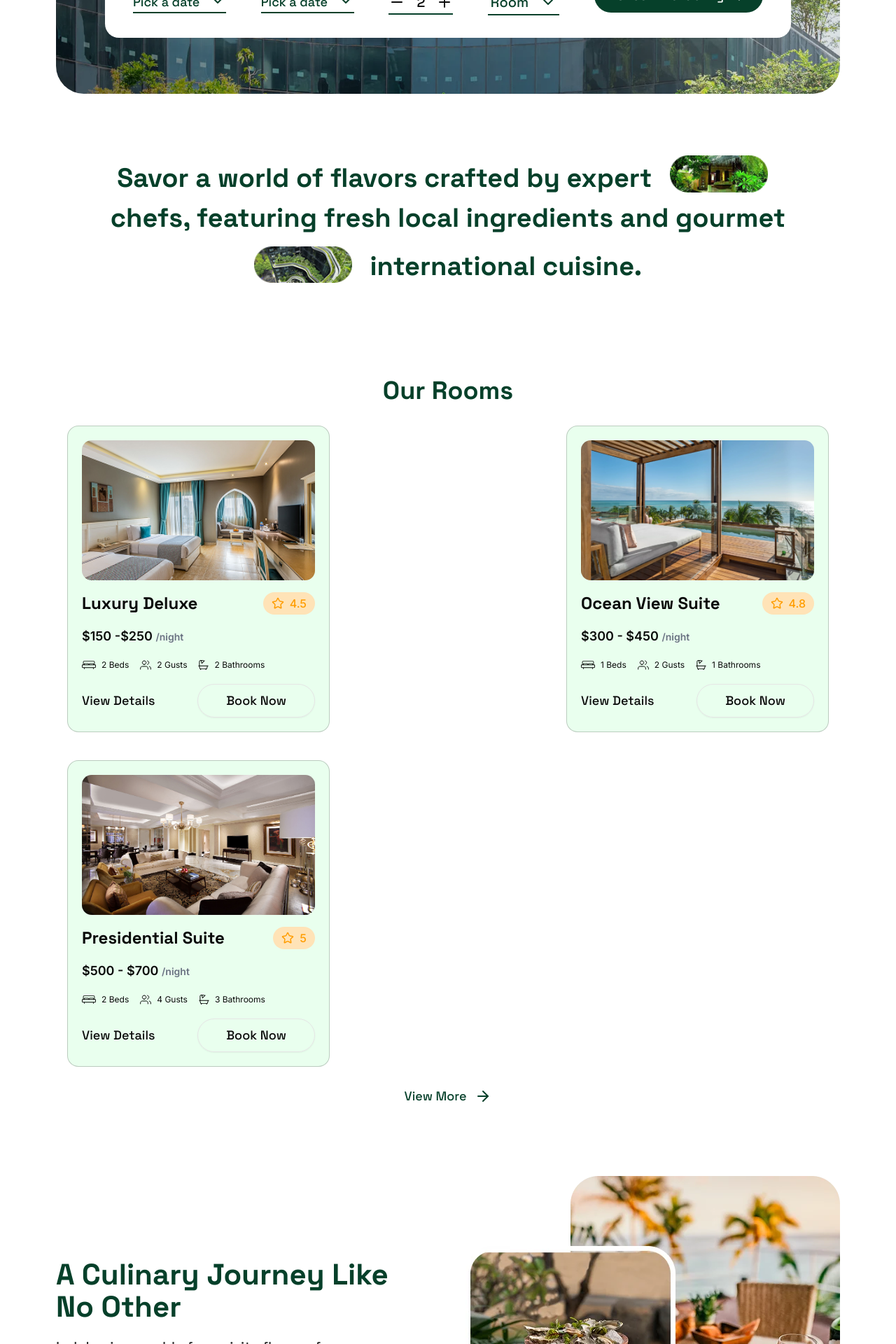
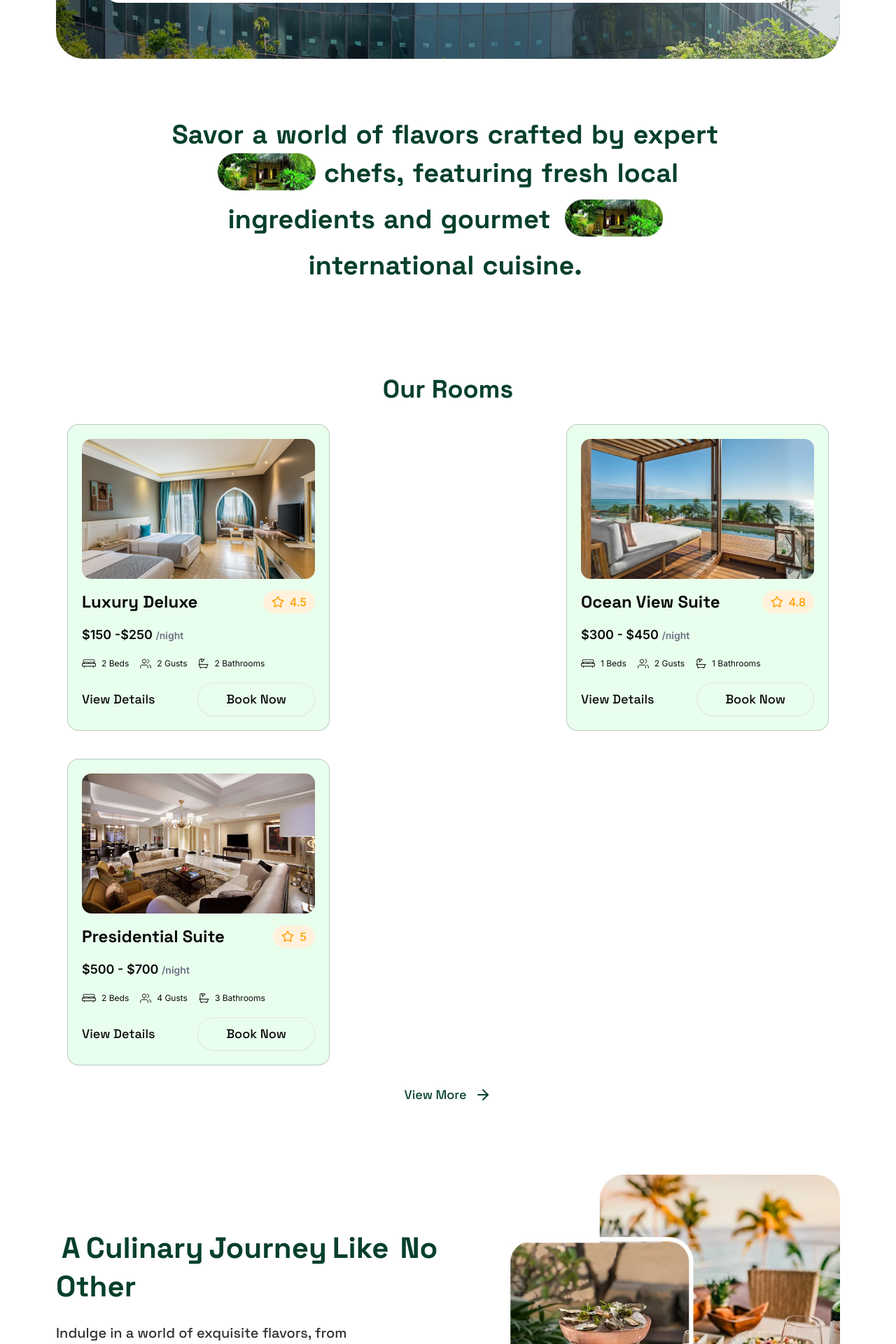
Before and after one commit to itsmiraz/resort-demo-website, a Next.js app: page / in a window 1280 px wide. Shown: the part 600-2520 px from the top of the page at 70% size. Built offline with nearby package versions, Linux system fonts and the light colour scheme.

Commit message:
new changes

```diff
--- a/package.json
+++ b/package.json
@@ -27,6 +27,7 @@
     "react-day-picker": "^8.10.1",
     "react-dom": "^18.3.1",
     "react-hook-form": "^7.55.0",
+    "react-intersection-observer": "^9.16.0",
     "swiper": "^11.2.6",
     "tailwind-merge": "^3.1.0",
     "tw-animate-css": "^1.2.5",
--- a/src/app/_components/about.tsx
+++ b/src/app/_components/about.tsx
@@ -7,7 +7,7 @@ const About = () => {
   return (
     <div className="py-[50px] md:px-0 px-4">
       <div className="flex pb-6 gap-5 md:flex-row flex-col justify-between items-start">
-        <p className="text-primary text-xs border rounded-full px-4 py-2 font-medium">About Our Resort</p>
+        <p className="text-primary text-xs  px-4 py-2 font-medium">About Our Resort</p>
         <div>
           <h3 className="text-[32px] md:text-[42px] leading-[110%] font-bold text-primary pb-4">
             Delivering unforgettable <br  className="md:block hidden"/> experiences with world-class <br className="md:block hidden" />{" "}
--- a/src/app/_components/dining.tsx
+++ b/src/app/_components/dining.tsx
@@ -1,27 +1,67 @@
 import DiningImage from "@/assets/images/diningImage.webp";
 import { Button } from "@/components/ui/button";
+import { Variants, motion } from "framer-motion";
 import { MoveUpRight } from "lucide-react";
 import Image from "next/image";
+import { useInView } from "react-intersection-observer";
+
+const text = " A Culinary Journey Like  No Other";
+
+const pullupVariant: Variants = {
+  initial: { y: 100 },
+  animate: (i: number) => ({
+    y: 0,
+    transition: { delay: i * 0.1, duration: 0.6, ease: "easeOut" },
+  }),
+};
 
 const Dining = () => {
+  const words = text.split(" ").map((word, i) => ({ id: i, value: word }));
+  const { ref, inView } = useInView({ triggerOnce: true, threshold: 0.3 });
+
   return (
     <div className="flex px-4 gap-10 md:px-0 md:flex-row flex-col-reverse justify-between items-center py-[50px]">
       <div className="space-y-[20px] text-center md:text-start">
-        <h3 className="text-[42px] leading-[110%] font-bold text-primary">
+        <div
+          ref={ref}
+          className="text-[42px] leading-[110%] md:text-[42px]  overflow-hidden text-primary font-bold inline-flex flex-wrap justify-center md:justify-start"
+        >
+          {words.map(({ id, value }, i) => (
+            <span key={id} className="overflow-hidden h-[45px] md:h-[55px]">
+              <motion.span
+                key={id}
+                className="inline-block   pr-2"
+                variants={pullupVariant}
+                initial="initial"
+                animate={inView ? "animate" : ""}
+                custom={i}
+              >
+                {value}
+              </motion.span>
+            </span>
+          ))}
+        </div>
+        {/* <h3 className="font-bold text-primary">
           A Culinary Journey Like <br className="md:block hidden" />
           No Other
-        </h3>
+        </h3> */}
         <p className="text-xl font-medium  text-[#303030]">
-          Indulge in a world of exquisite flavors, from <br className="md:block hidden" /> gourmet
-          international dishes to locally inspired <br className="md:block hidden" /> delicacies.{" "}
+          Indulge in a world of exquisite flavors, from{" "}
+          <br className="md:block hidden" /> gourmet international dishes to
+          locally inspired <br className="md:block hidden" /> delicacies.{" "}
         </p>
-        <Button variant={'primary'} size={'lg'} className="">
-          Book Now <MoveUpRight />
+        <Button variant={"primary"} size={"lg"} className="group">
+          Book Now{" "}
+          <MoveUpRight className="rotate-0 group-hover:rotate-45 transition-all duration-200 ease-in-out" />
         </Button>
       </div>
-      <div>
+      <motion.div
+        initial={{ opacity: 0 }}
+        animate={{ opacity: inView ? 1 : 0 }}
+        transition={{ duration: 0.4 }}
+      >
         <Image src={DiningImage} alt="" />
-      </div>
+      </motion.div>
     </div>
   );
 };
--- a/src/app/_components/expertise.tsx
+++ b/src/app/_components/expertise.tsx
@@ -1,43 +1,67 @@
+import React from "react";
+import { motion, Variants } from "framer-motion";
+import { useInView } from "react-intersection-observer";
 import Image from "next/image";
-import React from "react";
 import ExpertisePillImage1 from "@/assets/images/expertise-pill-1.png";
 import ExpertisePillImage2 from "@/assets/images/expertise-pill-2.png";
+
+const text = `Savor a world of flavors crafted by expert [image] chefs, featuring fresh local ingredients and gourmet [image] international cuisine.`;
+
+const pullupVariant: Variants = {
+  initial: { y: 100 },
+  animate: (i: number) => ({
+    y: 0,
+    transition: { delay: i * 0.1, duration: 0.6, ease: "easeOut" },
+  }),
+};
+
 const Expertise = () => {
+  const { ref, inView } = useInView({ triggerOnce: true, threshold: 0.3 });
 
+  // Split text, preserving [image] placeholders
+  const words = text.split(" ").map((word, i) => ({ id: i, value: word }));
 
   return (
-    <div className="py-20">
-      <h2 className="text-[28px] md:text-[38px] align-middle  items-center text-primary font-bold text-center">
-        {" "}
-        Savor a world of{" "}
-        <span className="inline-flex md:hidden  px-4 translate-y-2 items-center justify-center">
-          <Image
-            className="md:w-[140px] w-[100px]"
-            src={ExpertisePillImage1}
-            alt=""
-          />
-        </span>{" "}
-        flavors crafted by expert{" "}
-        <span className="md:inline-flex hidden  px-4 translate-y-2 items-center justify-center">
-          <Image
-            className="md:w-[140px] w-[100px]"
-            src={ExpertisePillImage1}
-            alt=""
-          />
-        </span>{" "}
-        <br className="md:block hidden" />
-        chefs, featuring fresh local ingredients and gourmet{" "}
-        <br className="md:block hidden" />{" "}
-        <span className="inline-flex items-center pr-4 justify-center translate-y-3">
-          {" "}
-          <Image
-            className="md:w-[140px] w-[100px]"
-            src={ExpertisePillImage2}
-            alt=""
-          />
-        </span>{" "}
-        international cuisine.
-      </h2>
+    <div className="py-20   md:px-32 px-4 text-center">
+      <div
+        ref={ref}
+        className="text-[28px] md:text-[38px] gap-x-1 overflow-hidden text-primary font-bold inline-flex flex-wrap  justify-center"
+      >
+        {words.map(({ id, value }, i) =>
+          value === "[image]" ? (
+            <span className="overflow-hidden h-[40px] md:h-[66px]" key={id}>
+              {" "}
+              <motion.span
+                variants={pullupVariant}
+                initial="initial"
+                animate={inView ? "animate" : ""}
+                custom={i}
+                key={id}
+                className="inline-flex items-center px-2"
+              >
+                <Image
+                  className="md:w-[140px] w-[100px]"
+                  src={i === 3 ? ExpertisePillImage2 : ExpertisePillImage1}
+                  alt=""
+                />
+              </motion.span>
+            </span>
+          ) : (
+            <span key={id} className="overflow-hidden h-[45px] md:h-[55px]">
+              <motion.span
+                key={id}
+                className="inline-block   pr-2"
+                variants={pullupVariant}
+                initial="initial"
+                animate={inView ? "animate" : ""}
+                custom={i}
+              >
+                {value}
+              </motion.span>
+            </span>
+          )
+        )}
+      </div>
     </div>
   );
 };
--- a/src/app/_components/rooms.tsx
+++ b/src/app/_components/rooms.tsx
@@ -8,12 +8,13 @@ import RoomImg3 from "@/assets/images/room3.jpg";
 import Image from "next/image";
 import { Button } from "@/components/ui/button";
 import { ArrowRight, Star } from "lucide-react";
-
+import { motion } from "framer-motion";
 import BedIcon from "@/assets/icons/bed.svg";
 import BathRoomicon from "@/assets/icons/bathroom.svg";
 import GuestsIcon from "@/assets/icons/guests.svg";
 import BookingModal from "@/components/ui/bookingModal";
 import Modal from "@/components/ui/modal";
+import { useInView } from "react-intersection-observer";
 
 const Rooms = () => {
   const Room_data = [
@@ -55,9 +56,10 @@ const Rooms = () => {
     // },
   ];
   const [open, setOpen] = useState(false);
+  const { ref, inView } = useInView({ triggerOnce: true, threshold: 0.3 });
 
   return (
-    <div  id="rooms" className="py-[50px] px-4">
+    <div ref={ref} id="rooms" className="py-[50px] px-4">
       <div>
         <h2 className="text-4xl text-center font-bold text-primary">
           Our Rooms
@@ -65,16 +67,22 @@ const Rooms = () => {
 
         <div className="pt-[30px] flex-wrap flex justify-between gap-10">
           {Room_data.map((item, i) => (
-            <RoomCard setOpen={setOpen} key={i} {...item} />
+            <RoomCard
+              i={i}
+              inView={inView}
+              setOpen={setOpen}
+              key={i}
+              {...item}
+            />
           ))}
         </div>
         <p className="text-lg font-medium text-primary gap-x-3 pt-7 cursor-pointer justify-center  flex items-center">
           View More <ArrowRight />
         </p>
       </div>
-        <Modal width="475px" setOpen={setOpen} isOpen={open}>
-          <BookingModal setOpen={setOpen} open={open} />
-        </Modal>
+      <Modal width="475px" setOpen={setOpen} isOpen={open}>
+        <BookingModal setOpen={setOpen} open={open} />
+      </Modal>
     </div>
   );
 };
@@ -89,6 +97,8 @@ const RoomCard = ({
   price,
   rating,
   title,
+  inView,
+  i,
   setOpen,
 }: {
   image: any;
@@ -96,12 +106,19 @@ const RoomCard = ({
   rating: number;
   price: string;
   beds: number;
+  inView: boolean;
+  i: number;
   guests: number;
   bathrooms: number;
   setOpen: React.Dispatch<React.SetStateAction<boolean>>;
 }) => {
   return (
-    <div  className="w-[375px] bg-[#E9FFEE] border border-[#000000]/20 space-y-[17px] rounded-2xl p-5 ">
+    <motion.div
+      initial={{ opacity: 0 }}
+      animate={{ opacity: inView ? 1 : 0 }}
+      transition={{ duration: 0.4, delay: i * 0.2 }}
+      className="w-[375px] bg-[#E9FFEE] border border-[#000000]/20 space-y-[17px] rounded-2xl p-5 "
+    >
       <div className="h-[200px] group rounded-xl relative overflow-hidden">
         <div className="absolute inset-0 bg-gradient-to-r z-30 from-transparent via-white/40 to-transparent scale-150 rotate-12 translate-x-[-120%] group-hover:translate-x-[120%] transition-transform duration-500 ease-in-out"></div>
         <Image
@@ -112,7 +129,7 @@ const RoomCard = ({
       </div>
       <div className="flex justify-between items-center flex-wrap">
         <h3 className="text-2xl font-bold w-[220px] truncate ">{title}</h3>
-        <p className="bg-[#ffe3b7]   items-center w-fit rounded-full px-3 py-1 text-[#FF9D00] flex gap-x-2 font-medium inter-font">
+        <p className="bg-[#fff1db]   items-center w-fit rounded-full px-3 py-1 text-[#FF9D00] flex gap-x-2 font-medium inter-font">
           <Star size={18} /> {rating}
         </p>
       </div>
@@ -146,6 +163,6 @@ const RoomCard = ({
           Book Now
         </Button>
       </div>
-    </div>
+    </motion.div>
   );
 };
```
Also changed, not shown: src/app/_components/hero.tsx (+11 -21 lines), 1 other file (tests, documents, lock files or other folders).
